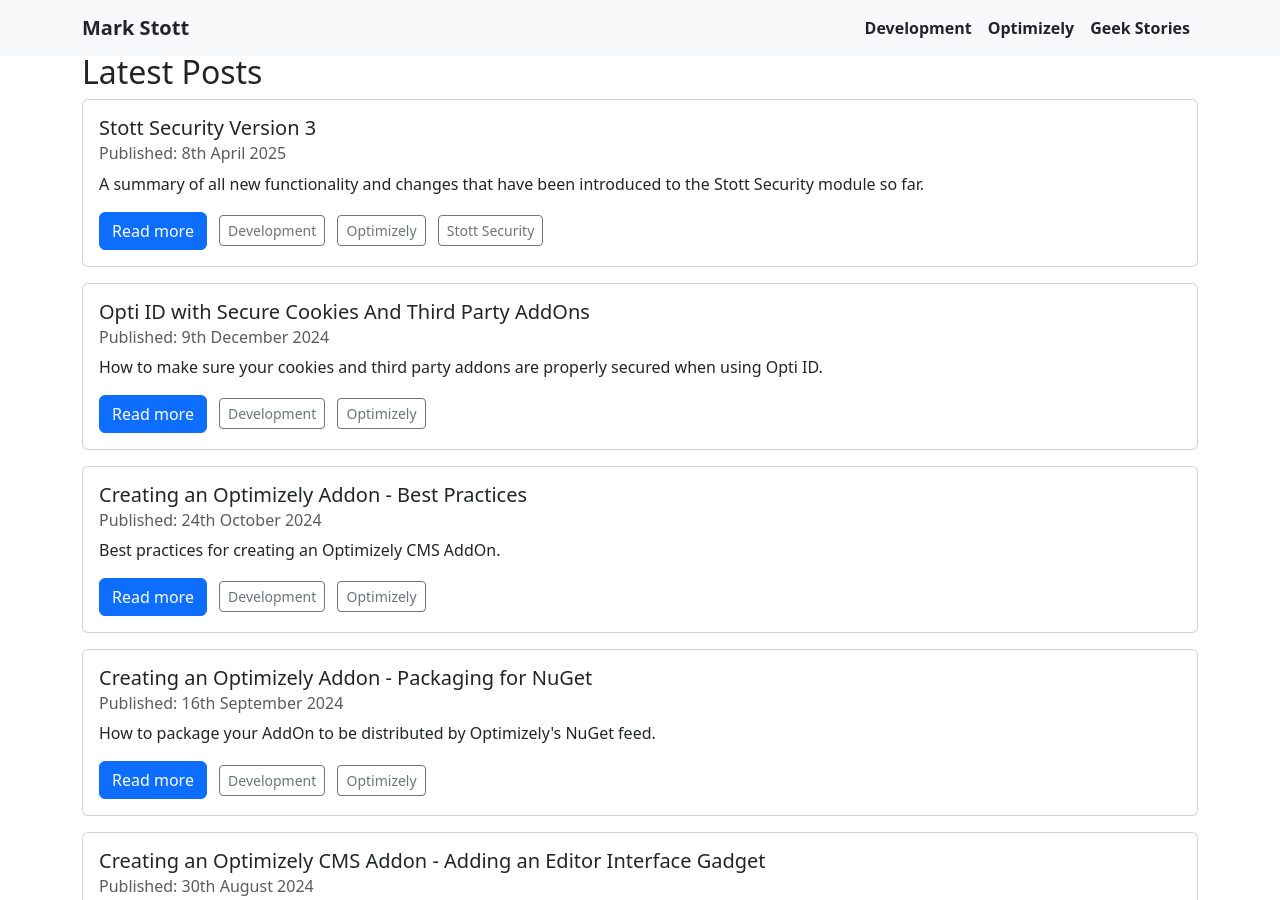
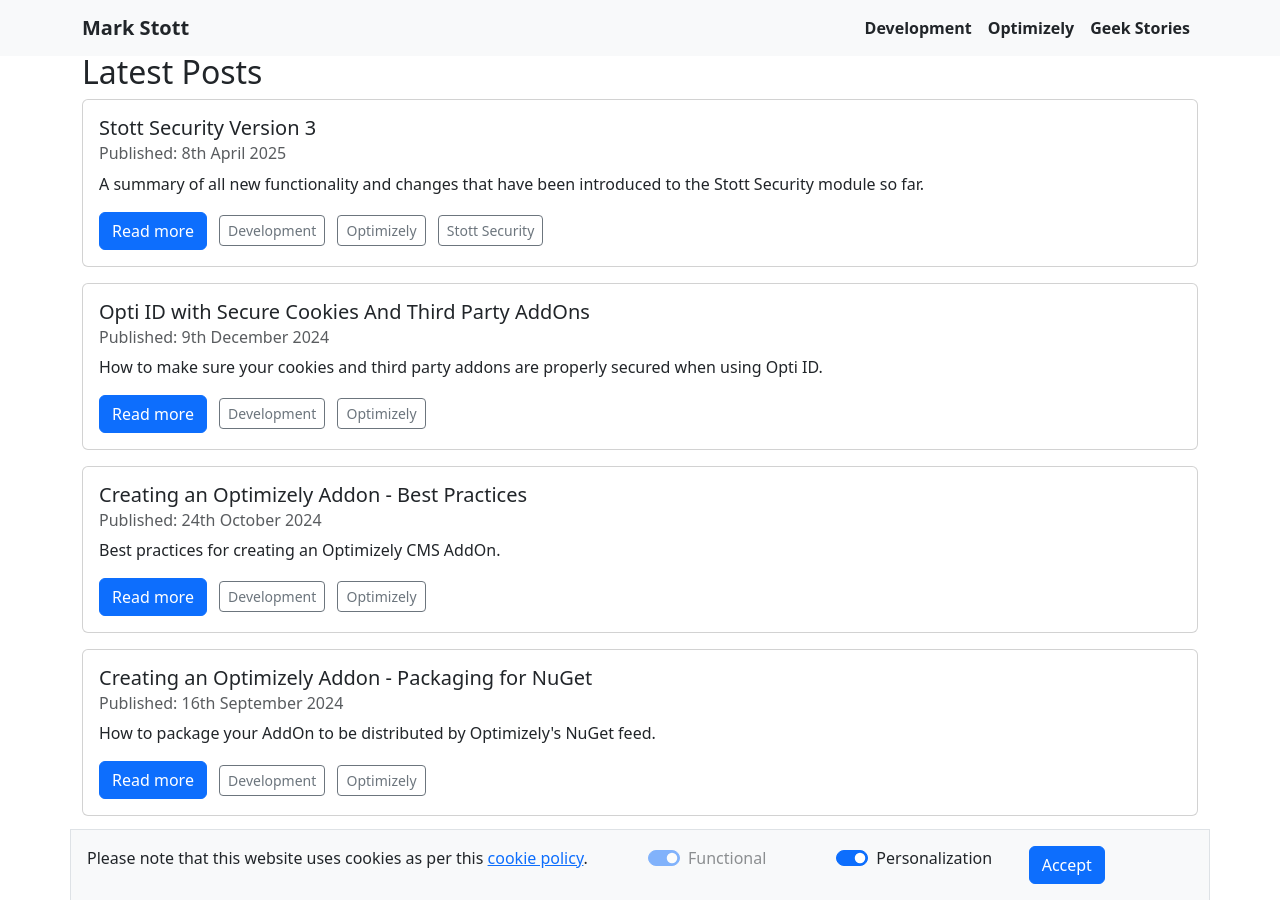
Before and after one commit to GeekInTheNorth/GeekInTheNorth.github.io, a Jekyll site: the page built from README.md, in a window 1280 px wide and 900 px high, scrolled down 569 px. Built offline with Jekyll 4.4.1, drawn with Linux system fonts in a browser that asks for light colours; some of the changed lines change nothing that is shown.

Commit message:
Reinstate site.js to programmatically check for cookie consent

```diff
--- a/_layouts/default.html
+++ b/_layouts/default.html
@@ -2,7 +2,7 @@
 <html lang="en">
 
 <head>
-  <script src="https://cdn.optimizely.com/js/5709185699020800.js"></script>
+  <script src="/assets/js/site.js"></script>
   <meta charset='utf-8'>
   <meta http-equiv="X-UA-Compatible" content="IE=edge">
   <meta name="viewport" content="width=device-width, initial-scale=1, maximum-scale=1">
```
